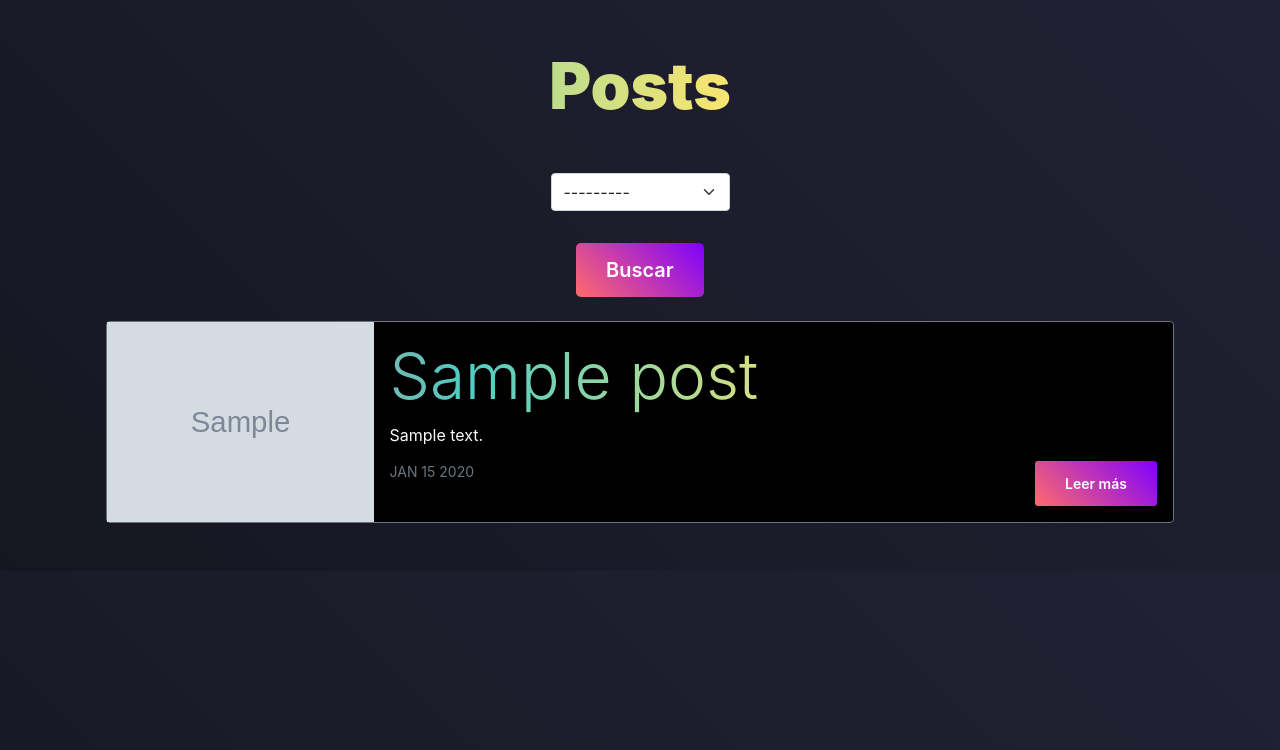
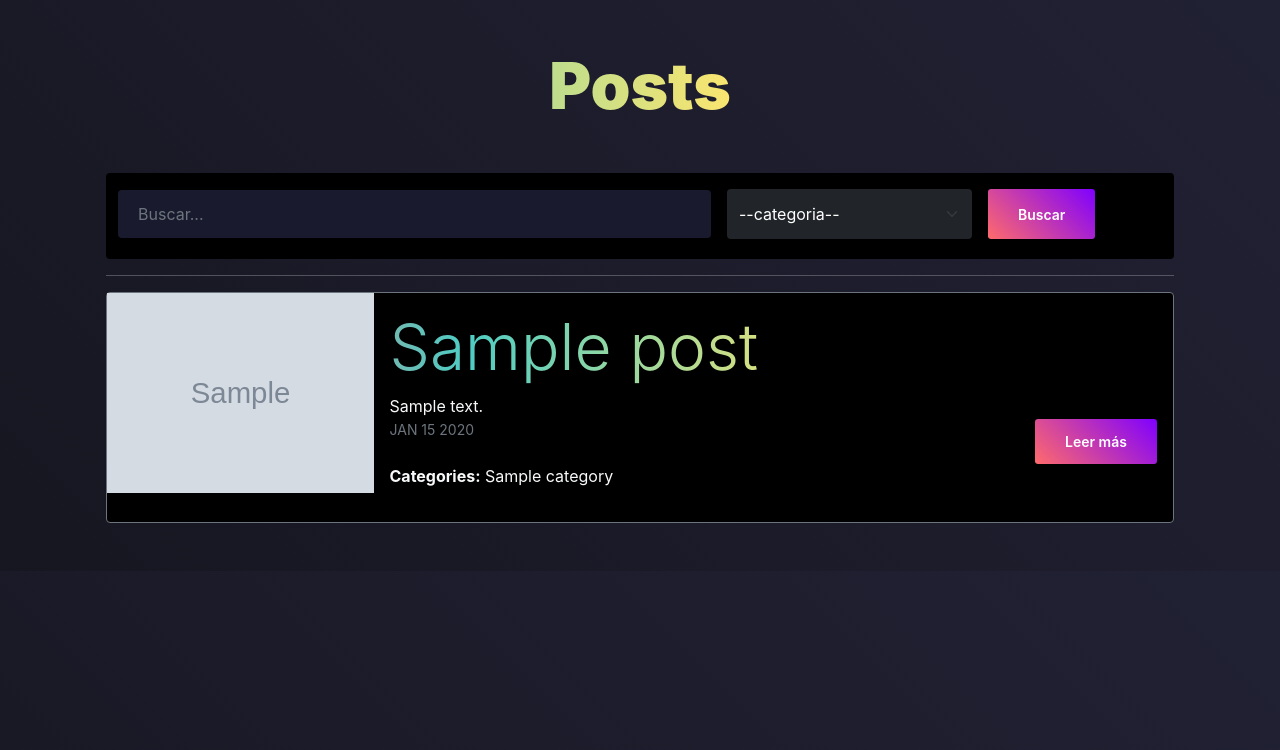
Before and after one commit to xXJuanDavidXx/Portafolio-web, a Django app: page /blog/ in a window 1280 px wide. Shown: the part 50-800 px from the top of the page. Run offline with Django 3.2, Linux system fonts and the light colour scheme; tables that the repository leaves empty hold one stand-in row (values such as "Sample post"); grey boxes marked "Sample" are stand-in pictures; some libraries are stand-ins or nearby versions.

Commit message:
Mejorado el estilo del blog, con la barra de busqueda y el filtrado por categoria

```diff
--- a/blog/filters.py
+++ b/blog/filters.py
@@ -1,13 +1,20 @@
 import django_filters
+from django_filters import CharFilter, ModelChoiceFilter
 from .models import Post, Category
 
+class Filtro(django_filters.FilterSet):
+    title = CharFilter(
+        field_name='title',
+        lookup_expr='icontains',
+        label='Buscar por título'
+    )
 
-class Filtro(django_filters.FilterSet):
-    category = django_filters.ModelChoiceFilter(
+    category = ModelChoiceFilter(
         queryset=Category.objects.all(),
-        label='',
+        label='Filtrar por categoría',
+        empty_label="Todas las categorías"
     )
 
     class Meta:
         model = Post
-        fields = ['category']
+        fields = ['title', 'category']
--- /dev/null
+++ b/blog/forms.py
@@ -0,0 +1,26 @@
+from django import forms
+from .models import Category
+
+class Buscar(forms.Form):
+    query = forms.CharField(
+        label="",
+        max_length=100,
+        required=False,
+        widget=forms.TextInput(attrs={
+            'class': 'form-control border-0 shadow-sm text-white',  # Bordes redondeados y sombra
+            'placeholder': 'Buscar...',
+            'aria-label': 'Search'
+        })
+    )
+
+    category = forms.ModelChoiceField(
+        label="",
+        queryset=Category.objects.all(),
+        required=False,
+        empty_label="--categoria--",
+        widget=forms.Select(attrs={
+            'class': 'form-select border-0 shadow-sm bg-dark text-white',  # Bordes redondeados y sombra
+            'aria-label': 'Dropdown',
+            'style' : 'height: 50px'
+        })
+    )
--- a/blog/templates/blog.html
+++ b/blog/templates/blog.html
@@ -3,20 +3,48 @@
 {% block content %}
 {% load crispy_forms_tags %}
 
+<!--REVISAR https://getbootstrap.com/docs/5.3/components/navbar/-->
+
+
 <div class="container py-4">
   <h1 class="text-center display-3 fw-bold mb-5"><strong>Posts</strong></h1>
 
-  <form method="get" class="form-inline justify-content-center mb-4">
-        <div class="input-group justify-content-center">
-            {{ posts.form|crispy }}
+  <nav class="navbar navbar-expand-lg navbar-dark bg-black rounded pt-3 pb-1">
+    <div class="container-fluid">
+        <!-- Botón para menú en dispositivos pequeños -->
+        <button class="navbar-toggler" type="button" data-bs-toggle="collapse" data-bs-target="#navbarNav" aria-controls="navbarNav" aria-expanded="false" aria-label="Toggle navigation">
+            <span class="navbar-toggler-icon"></span>
+        </button>
+
+        <!-- Contenido del Navbar -->
+        <div class="collapse navbar-collapse" id="navbarNav">
+            <form method="get" class="w-100 d-flex align-items-center">
+                <div class="row w-100 g-3 align-items-center">
+                    <!-- Barra de Búsqueda (más grande) -->
+                    <div class="col-md-7">
+                        {{ form.query|as_crispy_field }}
+                    </div>
+
+                    <!-- Dropdown de Categorías (más pequeño) -->
+                    <div class="col-md-3">
+                        {{ form.category|as_crispy_field }}
+                    </div>
+
+                    <!-- Botón de Búsqueda -->
+                    <div class="col-md-2 align-self-start">
+                        <button class="btn btn-primary btn-sm" style="height: 50px;" type="submit">Buscar</button>
+                    </div>
+                </div>
+            </form>
         </div>
-        <div class="text-center mt-3">
-            <button type="submit" class="btn btn-primary btn-lg">Buscar</button>
-        </div>
-    </form>
+    </div>
+</nav>
+
+
+  <hr>
 
   <div class="row row-cols-1 g-4">
-    {% for post in posts.qs %}
+    {% for post in post %}
     <div class="col">
       <div class="card blog-card bg-black border-secondary h-100">
         <div class="row g-0">
@@ -31,14 +59,21 @@
 
           <div class="col-md-9">
             <div class="card-body d-flex flex-column h-100">
-              <h2 class="card-title display-3 h4">{{post.title}}</h2>
+              <h2 class="card-title display-3 h4">{{ post.title }}</h2>
               <div class="text-xs">
                 <p class="card-text flex-grow-1">{{ post.description|striptags|truncatechars:70 }}</p>
               </div>
               <div class="mt-auto d-flex justify-content-between">
-                <p class="text-muted small mb-|striptags|truncatechars:100">{{post.date|date:'M d Y'|upper}}</p>
+                <p class="text-muted small mb-|striptags|truncatechars:100">{{ post.date|date:'M d Y'|upper }}</p>
                 <a href="{% url 'blog:post_detail' post.id %}"
                    class="btn btn-primary btn-sm">Leer más</a>
+              </div>
+              <div>
+                <p><strong>Categories:</strong>
+                    {% for category in post.category.all %}
+                        {{ category.name }}{% if not forloop.last %}, {% endif %}
+                    {% endfor %}
+                </p>
               </div>
             </div>
           </div>
--- a/blog/urls.py
+++ b/blog/urls.py
@@ -6,5 +6,4 @@ app_name = 'blog'
 urlpatterns = [
     path("", views.renderPosts, name="posts"),
     path("<int:post_id>", views.post_detail, name="post_detail"),
-    path("Filtro/", views.filtro_por_categoria, name="categoria"),
 ]
--- a/blog/views.py
+++ b/blog/views.py
@@ -1,20 +1,33 @@
 from django.shortcuts import render, get_object_or_404
 from .models import Post
 import markdown
-from .filters import Filtro
+#from .filters import Filtro
+from .forms import Buscar
 
 
 def renderPosts(request):
     total_posts = Post.objects.count()
-    posts = Filtro(request.GET, queryset=Post.objects.order_by('-date'))
-    return render(request, "blog.html", {"posts": posts, "total_posts": total_posts, 'pagina_actual': 'blogs'})
+    #posts = Filtro(request.GET, queryset=Post.objects.order_by('-date'))
+
+    if 'query' in request.GET:
+        form = Buscar(request.GET)
+        if form.is_valid():
+            query = form.cleaned_data['query']
+            category = form.cleaned_data.get('category', None)
+            resultados = Post.objects.all()
+            if query:
+                resultados = resultados.filter(title__icontains=query)
+            if category:
+                resultados = resultados.filter(category=category)
+
+    else:
+        form = Buscar()
+        resultados = Post.objects.all()
+
+
+    return render(request, "blog.html", { "total_posts": total_posts, 'pagina_actual': 'blogs', 'form': form, 'post': resultados})
 
 
 def post_detail(request, post_id):
     post = get_object_or_404(Post, pk=post_id)
     return render(request, "post_detail.html", {"post": post})
-
-
-def filtro_por_categoria(request):
-	f = Filtro(request.GET, queryset=Post.objects.all())
-	return render(request, 'filtro.html',{'filter':f})
```
